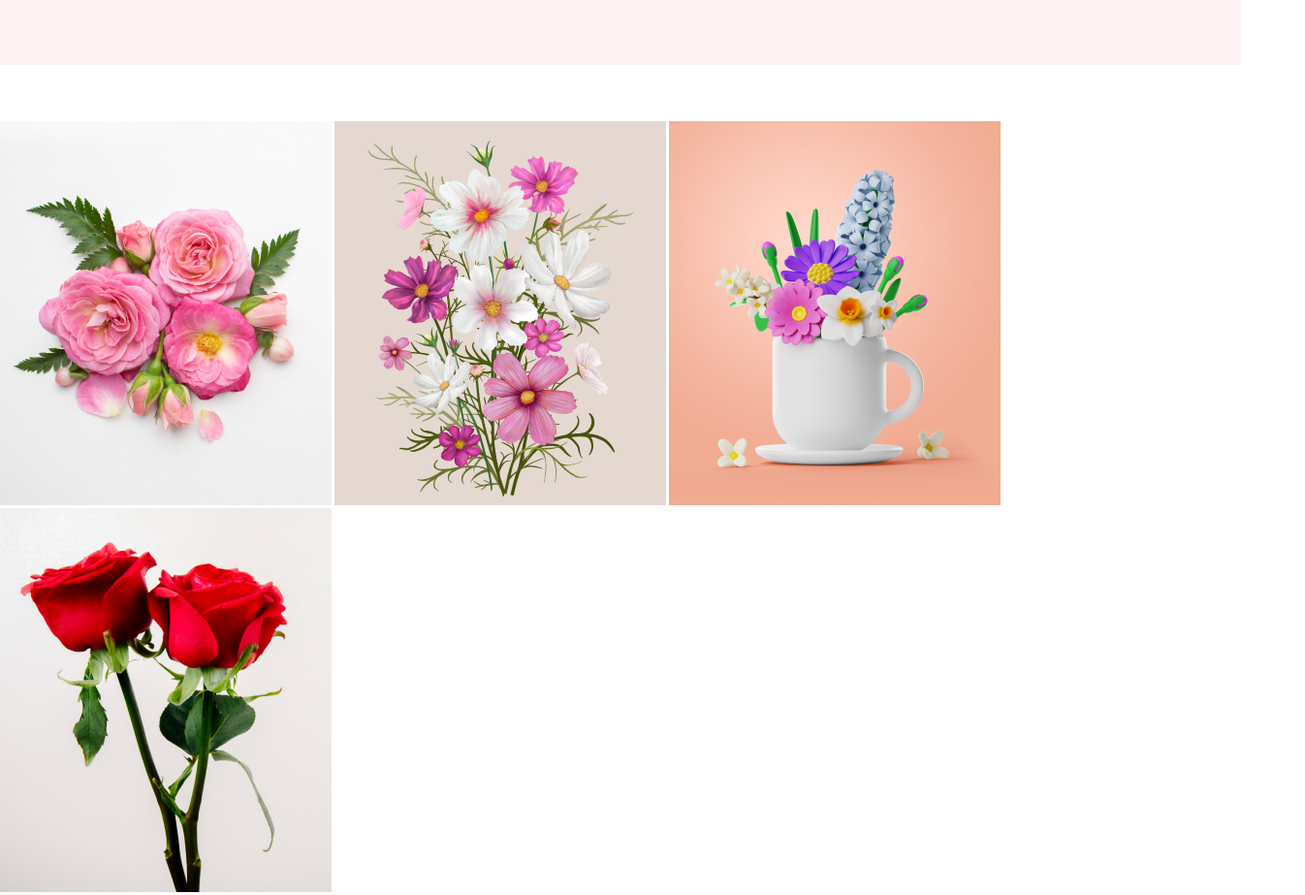
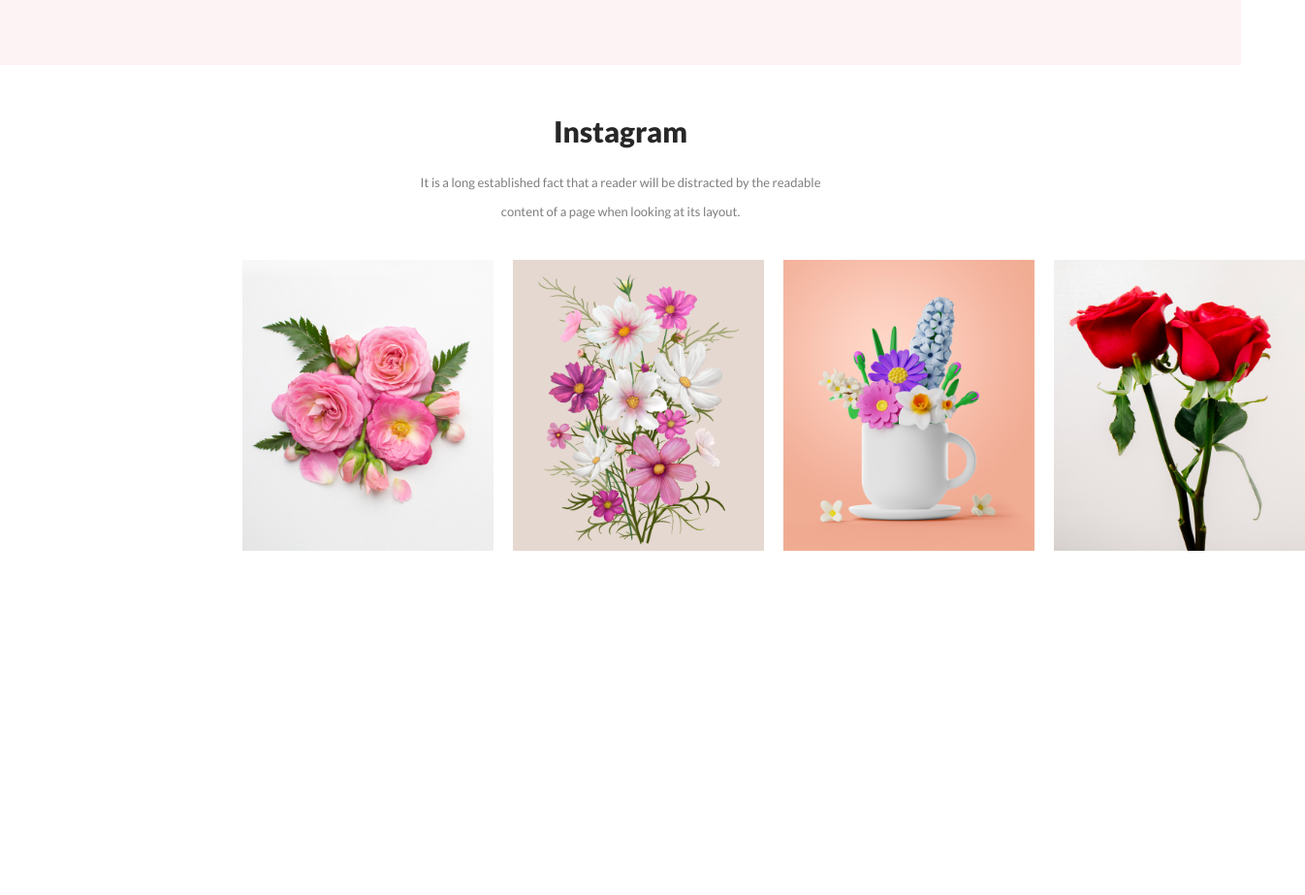
Before and after one commit to MiranIbrahim/Flower-shop, a plain HTML site: page index.html in a window 1280 px wide. Shown: the part 1017-1940 px from the top of the page at 97% size, 1346 px wide, since content can reach past the window. After the commit the page ends 1635 px from the top, so only its background shows below. Drawn offline with Linux system fonts and the light colour scheme.

Commit message:
instagram gallery section add

```diff
--- a/index.html
+++ b/index.html
@@ -44,11 +44,11 @@
         </div>
 
         <div class="media">
-            <h1>
+            <h1 class="banner-headline hot-deals-headline">
                 Instagram
             </h1>
-            <p>
-                It is a long established fact that a reader will be distracted by the readable content of a page when looking at its layout.
+            <p class="banner-description hot-deals-description">
+                It is a long established fact that a reader will be distracted by the readable <br>content of a page when looking at its layout.
             </p>
 
             <div class="photo-gallery">
--- a/style.css
+++ b/style.css
@@ -79,9 +79,31 @@ header {
 .hot-deals-description {
   width: 95%;
   margin: auto;
-  margin-bottom: 20px;
+  margin-bottom: 15px;
 }
 .hot-deals-pic {
   width: 238px;
   height: 320px;
 }
+
+/* Photo Gallery */
+.media{
+    text-align: center;
+    color: ;
+    margin-top: 50px;
+}
+
+
+.photo-gallery{
+    display: flex;
+    justify-content: space-around;
+    align-items: center;
+    padding: 50px 250px;
+    padding-top: 20px;
+    gap: 20px;
+}
+
+.gallery-image{
+    width: 300px;
+    height: 300px;
+}
```
